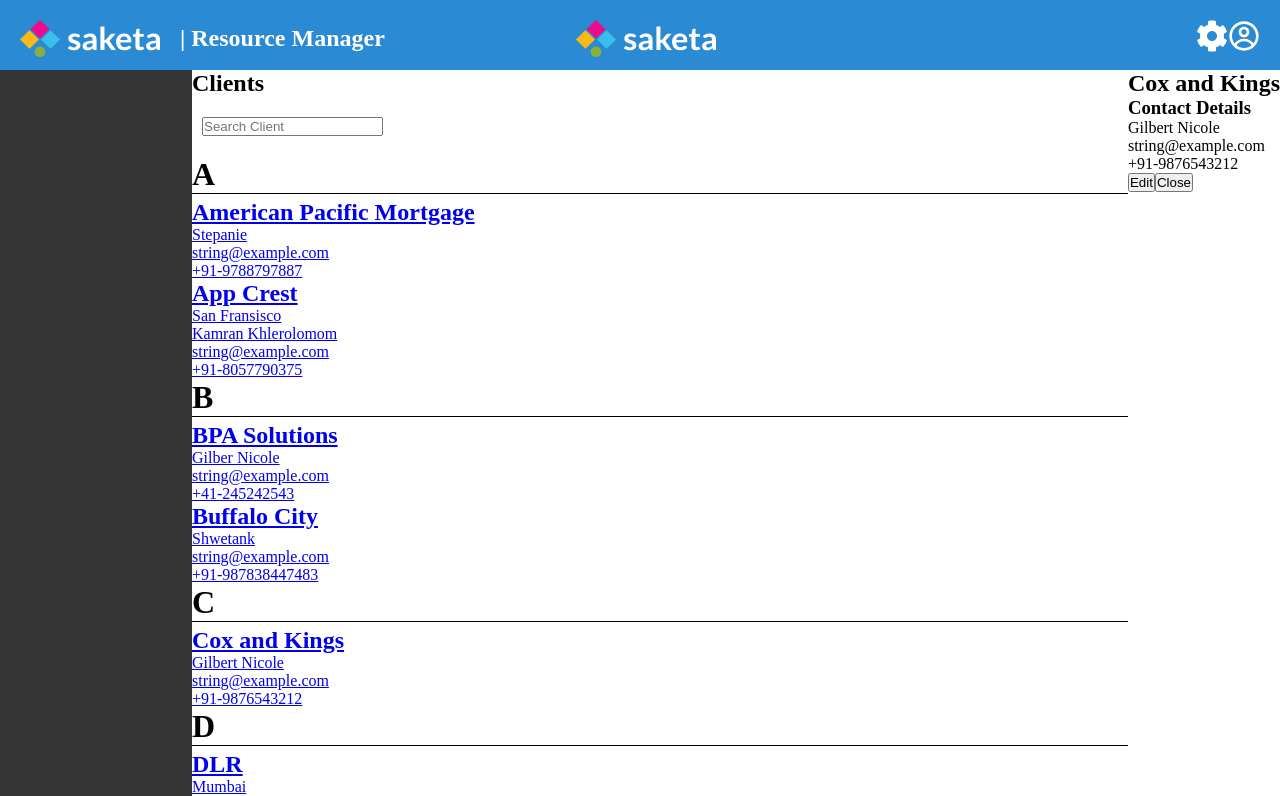
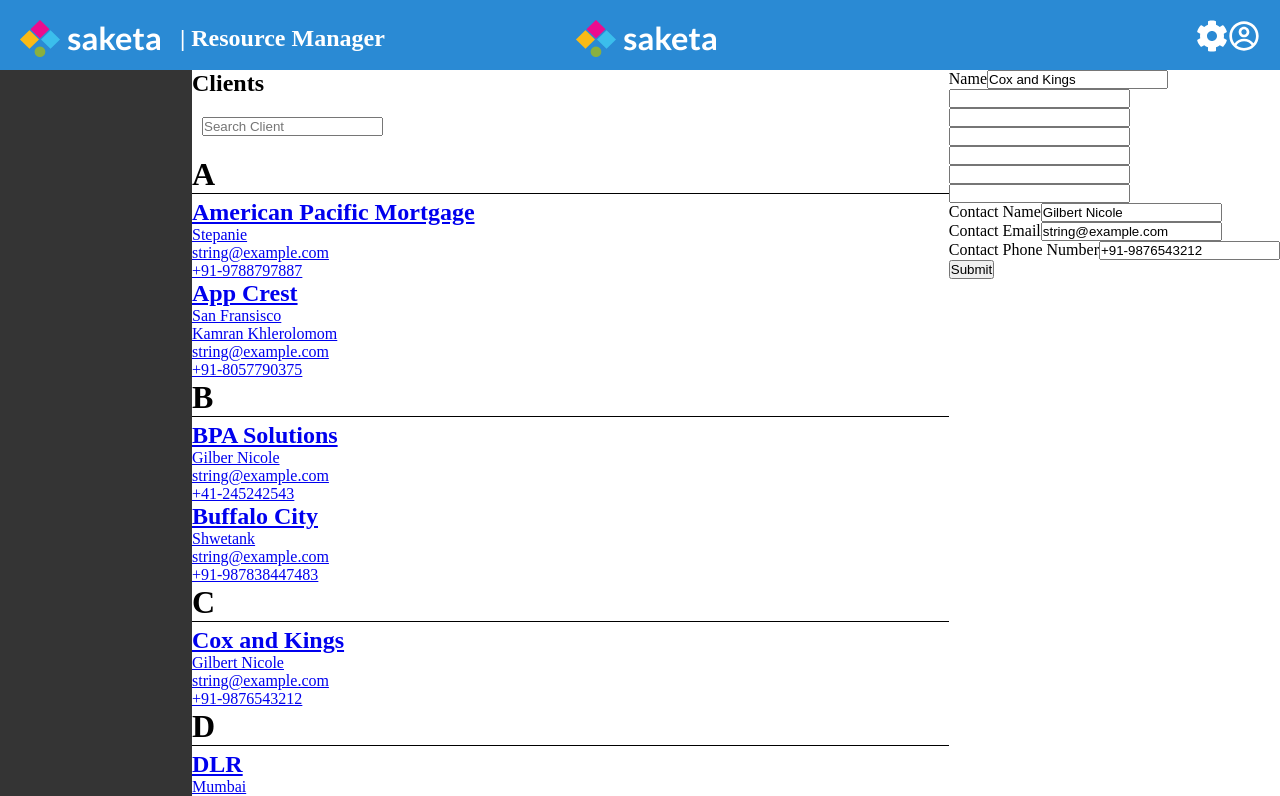
Before and after one commit to ceroy-ak/Resource_Manager, a React (Create React App) app: page /clients/0684f7ff-8b3c-44f1-8fcb-4a2f802555e1/edit in a window 1280 px wide. Shown: the top 796 px of the page. Built offline with nearby package versions, Linux system fonts and the light colour scheme.

Commit message:
1. All Create Operation Completed 2. All Update Operationo Completed 3. Functionalities as per requirements Completed

```diff
--- a/package.json
+++ b/package.json
@@ -11,8 +11,10 @@
     "@types/react": "^17.0.1",
     "@types/react-dom": "^17.0.0",
     "@types/react-router-dom": "^5.1.7",
+    "@types/uuid": "^8.3.0",
     "react": "^17.0.1",
     "react-dom": "^17.0.1",
+    "react-hook-form": "^6.15.1",
     "react-icons": "^4.2.0",
     "react-router-dom": "^5.2.0",
     "react-scripts": "4.0.2",
--- a/src/components/AddClient.tsx
+++ b/src/components/AddClient.tsx
@@ -1,45 +1,72 @@
-import React,{useState} from 'react'
+import React, { useContext } from 'react'
+import {useForm} from 'react-hook-form'
+import {Client, ClientsContext} from './Contexts/ClientProvider'
+import {v4 as uuidV4} from 'uuid'
+import {useHistory} from 'react-router-dom'
 
 function AddClient() {
 
+    type ClientForm = {
+        name: string;
+        addressLine1: string;
+        addressLine2: string;
+        city: string;
+        country: string;
+        companyPhoneNumber: string;
+        notes: string;
+        contactName: string;
+        contactEmail: string;
+        contactPhone: string;
 
-    const [name, setName] = useState('');
-    const [addressLine1, setAddressLine1] = useState('');
-    const [addressLine2, setAddressLine2] = useState('');
-    const [city, setCity] = useState('');
-    const [country, setCountry] = useState('');
-    const [companyPhoneNumber, setCompanyPhoneNumber] = useState('');
-    const [notes, setNotes] = useState('');
-    const [contactName, setContactName] = useState('');
-    const [contactEmail, setContactEmail] = useState('');
-    const [conactPhone, setContactPhone] = useState('');
+    }
 
+    const {register, handleSubmit} = useForm();
+    const {clients,setClients} = useContext(ClientsContext);
+    const history = useHistory();
+
+    const onSubmit = (data: ClientForm) => {
+        let temp:Client = {
+            name: data.name,
+            addressLine1: data.addressLine1,
+            addressLine2: data.addressLine2,
+            city: data.city,
+            companyPhoneNumber: data.companyPhoneNumber,
+            country: data.country,
+            contactEmail: data.contactEmail,
+            contactName: data.contactName,
+            contactPhoneNumber: data.contactPhone,
+            notes: data.notes,
+        }
+        setClients(new Map<string, Client>([...clients, [uuidV4(),temp]]))
+        history.push("/clients");
+
+    };
     return (
         <div className="display-client-data">
-            <form>
+            <form onSubmit={handleSubmit(onSubmit)}>
                 <label>Name</label>
-                <input type="text" value={name} onChange={(e)=>setName(e.target.value)} required/>
+                <input name="name" ref={register({ required: true })} type="text" required/>
                 <br/>
-                <input type="text"/>
+                <input  name="addressLine1" ref={register} type="text"/>
                 <br/>
-                <input type="text"/>
+                <input name="addressLine2"  ref={register} type="text"/>
                 <br/>
-                <input type="text"/>
+                <input name="city"  ref={register} type="text"/>
                 <br/>
-                <input type="text"/>
+                <input  name="country" ref={register} type="text"/>
                 <br/>
-                <input type="text"/>
+                <input name="companyPhoneNumber"  ref={register} type="text"/>
                 <br/>
-                <input type="text"/>
+                <input name="notes"  ref={register} type="text"/>
                 <br/>
                 <label>Contact Name</label>
-                <input type="text" required/>
+                <input name="contactName"  ref={register({ required: true })} type="text" required/>
                 <br/>
                 <label>Contact Email</label>
-                <input type="text" required/>
+                <input  name="contactEmail" ref={register({ required: true })} type="text" required/>
                 <br/>
                 <label>Contact Phone Number</label>
-                <input type="text" required/>
+                <input  name="contactPhone" ref={register({ required: true })} type="text" required/>
                 <br/>
                 <button type="submit">Submit</button>
             </form>
--- a/src/components/App.tsx
+++ b/src/components/App.tsx
@@ -2,8 +2,8 @@
 import Title from "./Title";
 import LeftColumn from "./LeftColumn"
 import RightColumn from './RightColumn'
-import {ClientProvider} from './Contexts/ClientProvider'
-import {BrowserRouter, Route, Switch} from 'react-router-dom'
+import { ClientProvider } from './Contexts/ClientProvider'
+import { BrowserRouter, Route, Switch } from 'react-router-dom'
 import ClientDisplay from './ClientDisplay'
 import AddClient from './AddClient'
 import UpdateClient from './UpdateClient'
@@ -16,9 +16,13 @@
         <LeftColumn />
 
         <BrowserRouter>
-        <Route path="/clients" component={RightColumn} />
-        <Route path="/clients/add" exact component={AddClient} />
-        <Route path="/clients/:id" component={ClientDisplay} />
+          <Route path="/clients" component={RightColumn} />
+          <Switch>
+            <Route path="/clients/:id/edit" exact component={UpdateClient} />
+            <Route path="/clients/add" exact component={AddClient} />
+            <Route path="/clients/:id" component={ClientDisplay} />
+
+          </Switch>
         </BrowserRouter>
 
       </ClientProvider>
--- a/src/components/ClientDisplay.tsx
+++ b/src/components/ClientDisplay.tsx
@@ -10,7 +10,7 @@
     const {id} = useParams<UrlId>()
     const {clients} = useContext(ClientsContext)
     const displayData = clients.get(id)!;
-    if(id!=='add'){
+    if(id!=='add' && displayData!==undefined){
         return (<div className="display-client-data">
             <h2>{displayData.name}</h2>
             <h3>Contact Details</h3>
--- a/src/components/Contexts/ClientProvider.tsx
+++ b/src/components/Contexts/ClientProvider.tsx
@@ -1,6 +1,4 @@
 import React, { createContext, useState, useEffect } from 'react'
-
-// @ts-ignore
 import { v4 as uuidV4 } from 'uuid'
 
 //Client Interface
--- a/src/components/UpdateClient.tsx
+++ b/src/components/UpdateClient.tsx
@@ -1,9 +1,98 @@
-import React from 'react'
+import React, { useContext } from 'react'
+import {useForm} from 'react-hook-form'
+import {Client, ClientsContext} from './Contexts/ClientProvider'
+import {v4 as uuidV4} from 'uuid'
+import {useHistory, useParams} from 'react-router-dom'
 
 function UpdateClient() {
+    const {clients,setClients} = useContext(ClientsContext);
+
+    type ClientForm = {
+        name: string;
+        addressLine1: string;
+        addressLine2: string;
+        city: string;
+        country: string;
+        companyPhoneNumber: string;
+        notes: string;
+        contactName: string;
+        contactEmail: string;
+        contactPhone: string;
+
+    }
+
+    interface UrlId{
+        id:string
+    }
+    const {id} = useParams<UrlId>();
+    const defaultValue = clients.get(id);
+
+    const {register, handleSubmit} = useForm<ClientForm>({defaultValues:{
+        name: defaultValue?.name,
+        contactName: defaultValue?.contactName,
+        addressLine1: defaultValue?.addressLine1,
+        addressLine2: defaultValue?.addressLine2,
+        city: defaultValue?.city,
+        companyPhoneNumber: defaultValue?.companyPhoneNumber,
+        contactEmail: defaultValue?.contactEmail,
+        contactPhone: defaultValue?.contactPhoneNumber,
+        country: defaultValue?.country,
+        notes: defaultValue?.notes,
+    }});
+
+    const history = useHistory();
+
+    const onSubmit = (data: ClientForm) => {
+        let temp:Client = {
+            name: data.name,
+            addressLine1: data.addressLine1,
+            addressLine2: data.addressLine2,
+            city: data.city,
+            companyPhoneNumber: data.companyPhoneNumber,
+            country: data.country,
+            contactEmail: data.contactEmail,
+            contactName: data.contactName,
+            contactPhoneNumber: data.contactPhone,
+            notes: data.notes,
+        }
+
+        let tempMap = new Map<string, Client>(clients);
+        tempMap.set(id,temp);
+        setClients(tempMap);
+
+        history.push("/clients");
+    };
+
+
     return (
-        <div>
-
+        <div className="display-client-data">
+            <form onSubmit={handleSubmit(onSubmit)}>
+                <label>Name</label>
+                <input name="name" ref={register({ required: true })} type="text" required/>
+                <br/>
+                <input  name="addressLine1" ref={register} type="text"/>
+                <br/>
+                <input name="addressLine2"  ref={register} type="text"/>
+                <br/>
+                <input name="city"  ref={register} type="text"/>
+                <br/>
+                <input  name="country" ref={register} type="text"/>
+                <br/>
+                <input name="companyPhoneNumber"  ref={register} type="text"/>
+                <br/>
+                <input name="notes"  ref={register} type="text"/>
+                <br/>
+                <label>Contact Name</label>
+                <input name="contactName"  ref={register({ required: true })} type="text" required/>
+                <br/>
+                <label>Contact Email</label>
+                <input  name="contactEmail" ref={register({ required: true })} type="text" required/>
+                <br/>
+                <label>Contact Phone Number</label>
+                <input  name="contactPhone" ref={register({ required: true })} type="text" required/>
+                <br/>
+                <button type="submit">Submit</button>
+            </form>
         </div>
     )
 }
```
Also changed, not shown: tsconfig.json (+5 -2 lines), 1 other file (tests, documents, lock files or other folders).
